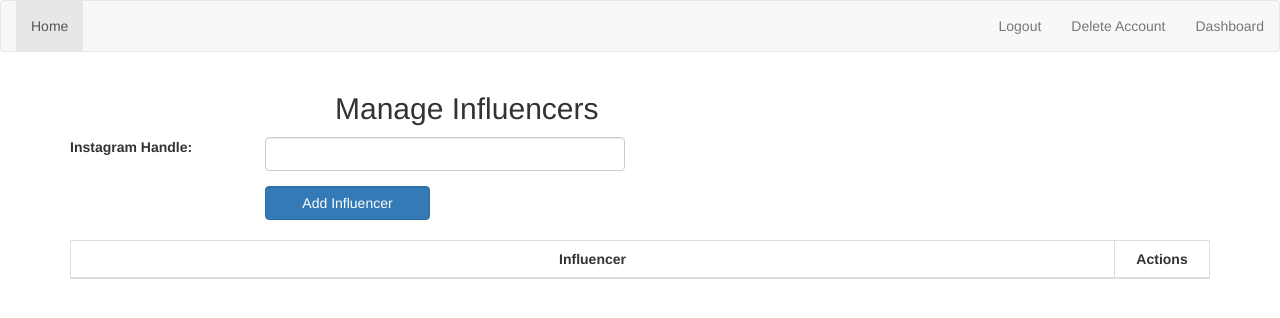
After one commit to gaganmac/pikolo-likewallet, a Flask app: page /auth/manage in a window 1280 px wide. The commit adds this page. Shown: the top 318 px of the page. Run offline with Flask 2, Linux system fonts and the light colour scheme; the visitor is signed in with stand-in values (Sample User, id 1); data comes from the database, SQL or seed files in the repository; data that the repository does not hold is empty; parts of the project's set-up code (start-up, migrations or seed data) failed here and were passed over; some libraries are stand-ins or nearby versions.

Commit message:
influencer deletion, separate manage page, display recent images

```diff
--- a/StructuredApp/app/mod_auth/controllers.py
+++ b/StructuredApp/app/mod_auth/controllers.py
@@ -121,6 +121,7 @@ def remove():
 def dashboard(user):
     likes = 0
     comments = 0
+    media = []
     # if session.get('instagram_access_token') and session.get('instagram_user'):
     # userAPI = InstagramAPI(access_token=session['instagram_access_token'])
     # recent_media, next = userAPI.user_recent_media(user_id=session['instagram_user'].get('id'),count=25)
@@ -130,10 +131,15 @@ def dashboard(user):
         for item in data['items']:
             likes += item['likes']['count']
             comments += item['comments']['count']
+        media += [data['items'][0]]
+
+
+
 
     templateData = {
-        # 'size' : request.args.get('size','thumb'),
+        'size' : request.args.get('size','thumb'),
         # 'media' : recent_media,
+        'media' : media,
         'influencers' : current_user.influencers,
         'likes' : likes,
         'comments' : comments
@@ -202,16 +208,33 @@ def instagram_callback():
         return "No code provided"
 
 
-@mod_auth.route("/add", methods=['GET','POST'])
+@mod_auth.route("/addinfluencer", methods=['GET','POST'])
 @login_required
 def add():
+    influencer = Influencer(request.form['handle'], None)
+    influencer.user = current_user
+    db.session.add(influencer)
+    db.session.commit()
+    flash("Influencer has been added")
+    return redirect(url_for('auth.manage'))
 
-    if request.method == 'POST':
+@mod_auth.route("/removeinfluencer", methods=['GET','POST'])
+@login_required
+def removeInfluencer():
+    influencer = Influencer.query.filter_by(handle=request.form['handle']).first()
+    db.session.delete(influencer)
+    db.session.commit()
+    flash("Influencer has been removed")
+    return redirect(url_for('auth.manage'))
 
-        influencer = Influencer(request.form['handle'], None)
-        influencer.user = current_user
-        db.session.add(influencer)
-        db.session.commit()
+@mod_auth.route("/manage", methods=['GET','POST'])
+@login_required
+def manage():
 
-        flash("Influencer has been added")
-        return redirect(url_for('auth.dashboard', user=current_user.email))
+    templateData = {
+        # 'size' : request.args.get('size','thumb'),
+        # 'media' : recent_media,
+        'influencers' : current_user.influencers,
+        'userDash' : url_for("auth.dashboard", user=current_user.email)
+    }
+    return render_template('auth/influencerManage.html', **templateData)
--- /dev/null
+++ b/StructuredApp/app/templates/auth/influencerManage.html
@@ -0,0 +1,122 @@
+{% extends "auth/parent.html" %}
+{% block leftNav %}
+<li class="active"><a href="{{ url_for("auth.register") }}">Home</a></li>
+{% endblock %}
+{% block rightNav %}
+<li><a href="{{ url_for("auth.logout") }}">Logout</a></li>
+<li><a href="{{ url_for("auth.remove") }}">Delete Account</a></li>
+<li><a href="{{ userDash }}">Dashboard</a></li>
+{% endblock %}
+{% block title %}
+<div class= "col-md-6 col-md-offset-3">
+	<h2>Manage Influencers</h2>
+</div>
+
+{% endblock %}
+{% block content %}
+<div class="row">
+
+
+<div class= "col-md-6 col-md-offset-3">
+
+</div>
+
+
+<style>
+
+#example table
+{
+    counter-reset: rowNumber;
+}
+
+#example table tr > td:first-child
+{
+    counter-increment: rowNumber;
+}
+
+#example table tr td:first-child::before
+{
+    content: counter(rowNumber);
+    min-width: 1em;
+    margin-right: 0.5em;
+}
+
+</style>
+
+
+</div>
+
+<div class="container">
+
+	<div class="row">
+	    <div class="col-lg-2">
+	        <label>Instagram Handle:</label>
+	    </div>
+	    <div class="col-lg-4">
+	        <div class="form-group">
+	            <input id="addr" type="text" class="form-control" />
+	        </div>
+	    </div>
+	</div>
+	<div class="row">
+	    <div class="col-lg-2 col-lg-offset-2">
+	        <button id="addBtn" class="addBtn form-control btn btn-primary">
+	            Add Influencer
+	        </button>
+	    </div>
+	</div>
+	<br>
+	<div class="row">
+	    <div class="col-lg-12">
+	        <table id="example" class="table table-bordered">
+	            <thead>
+	                <tr>
+
+	                    <th class="col-lg-11 text-center">Influencer</th>
+	                    <th class="col-lg-1 text-center">Actions</th>
+	                </tr>
+	            </thead>
+	            <tbody>
+
+	            	{% for i in influencers %}
+	            		<tr><td>{{i.handle}}</td><td><button class='btn btn-small delBtn'>Delete</button></td></tr>
+	            	{% endfor %}
+
+
+	            </tbody>
+	        </table>
+
+
+<script>
+
+$(document).ready(function(){
+
+
+        $(".addBtn").click(function(){
+
+            var addr = $("#addr").val();
+            var markup = "<tr><td>" + addr + "</td><td><button class='btn btn-small delBtn'>Delete</button></td></tr>";
+            $("table tbody").append(markup);
+
+            $.post("{{ url_for("auth.add") }}", {"handle" : addr});
+
+
+
+        });
+
+        $(function () {
+            $("table").on("click", ".delBtn", function () {
+            	var row = $(this).closest('tr');
+            	var handle = row.find("td:eq(0)").text();
+                row.remove();
+                $.post("{{ url_for("auth.removeInfluencer") }}", {"handle" : handle});
+            });
+        });
+    });
+
+
+</script>
+
+
+
+{% endblock %}
```
Also changed, not shown: StructuredApp/app/templates/auth/instagram.html (+14 -96 lines).
